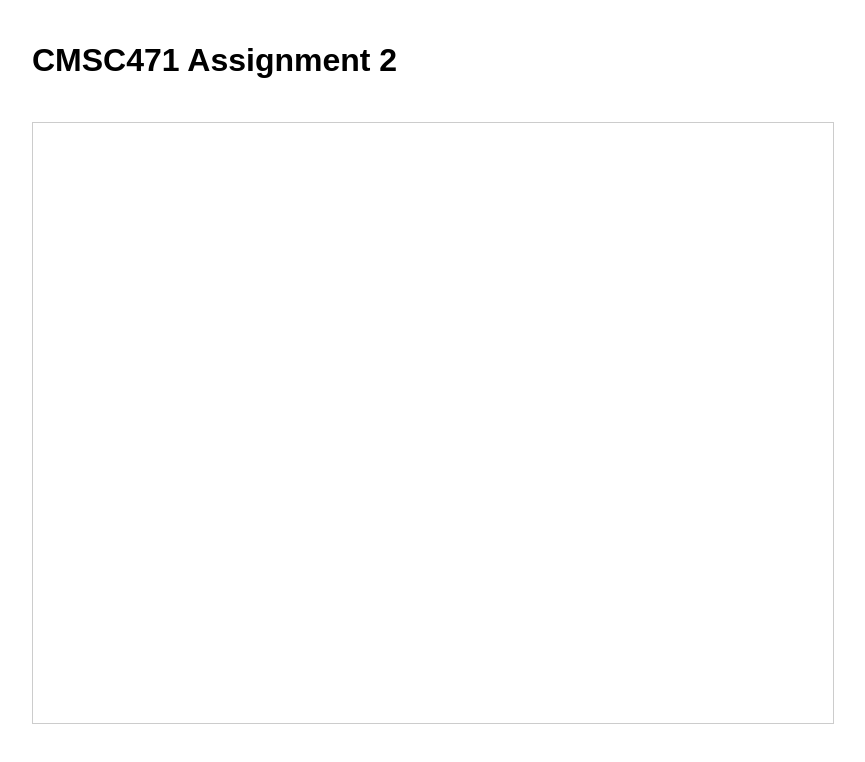
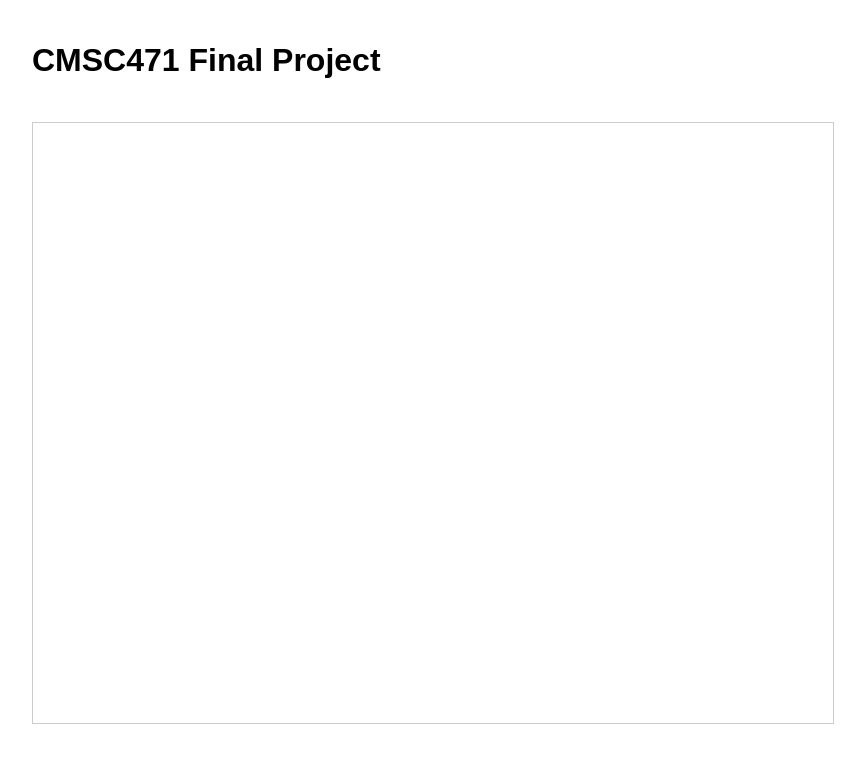
Before and after one commit to 267/cmsc471-final, a plain HTML site: page index.html in a window 1280 px wide. Shown: the whole page, without its empty margins (208-1073 px from the left). Drawn offline with nearby package versions, Linux system fonts and the light colour scheme.

Commit message:
fix typo

```diff
--- a/index.html
+++ b/index.html
@@ -4,13 +4,13 @@
 <head>
   <meta charset="UTF-8">
   <meta name="viewport" content="width=device-width, initial-scale=1.0">
-  <title>CMSC471 Assignment 2</title>
+  <title>CMSC471 Final Project</title>
   <link rel="stylesheet" href="css/styles.css">
 </head>
 
 <body>
   <div class="container">
-    <h1>CMSC471 Assignment 2</h1>
+    <h1>CMSC471 Final Project</h1>
     <div id="vis"></div>
   </div>
 
```
